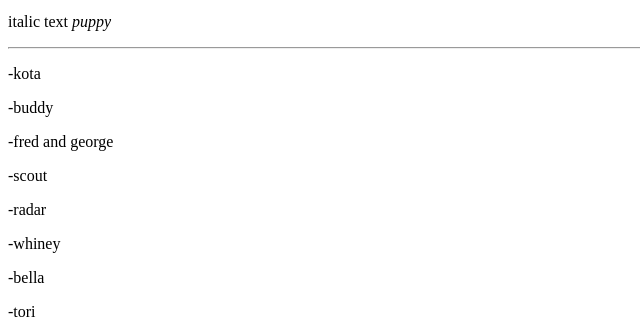
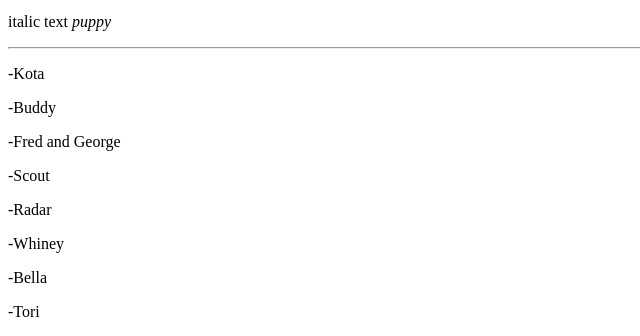
Before and after one commit to kb81502/Kelli-s-Class-Website, a plain HTML site: page index.html in a window 1280 px wide. Shown: the part 216-552 px from the top of the page, 0-640 px from the left. Drawn offline with Linux system fonts and the light colour scheme.

Commit message:
Add files via upload

```diff
--- a/index.html
+++ b/index.html
@@ -12,14 +12,14 @@
   <p>bold text <strong>puppy</strong></p>
   <p>italic text <em>puppy</em></p>
   <p><hr></p>
-  <p>-kota</p>
-  <p>-buddy</p>
-  <p>-fred and george</p>
-  <p>-scout</p>
-  <p>-radar</p>
-  <p>-whiney</p>
-  <p>-bella</p>
-  <p>-tori</p>
+  <p>-Kota</p>
+  <p>-Buddy</p>
+  <p>-Fred and George</p>
+  <p>-Scout</p>
+  <p>-Radar</p>
+  <p>-Whiney</p>
+  <p>-Bella</p>
+  <p>-Tori</p>
   <img src="25021438_1794764210822999_3497710362432634880_n.jpg"/>
   </body>
 </html>
```
